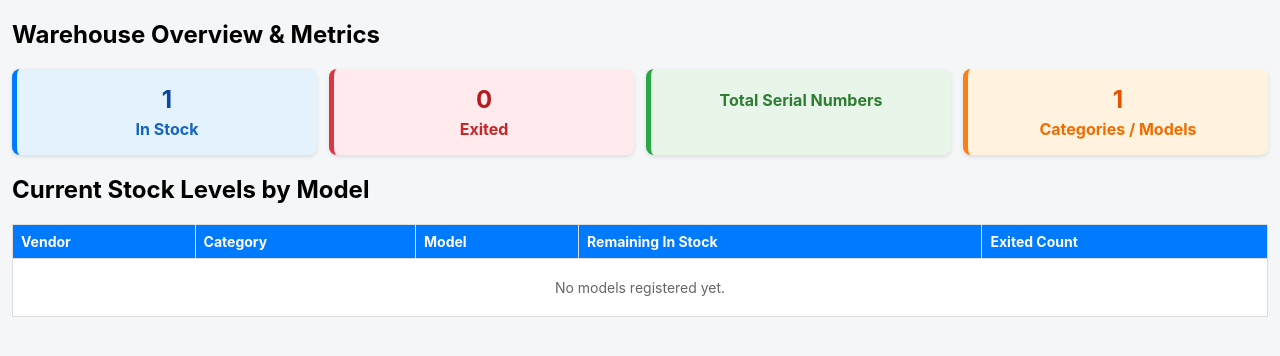
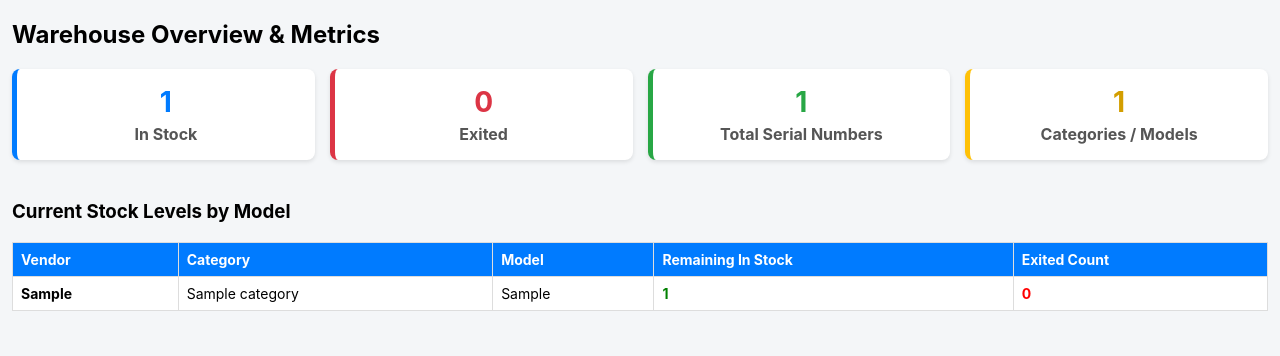
Before and after one commit to mipxman/WarehouseManager, a Flask app: page / in a window 1280 px wide. Shown: the part 61-417 px from the top of the page. Run offline with Flask 3, Linux system fonts and the light colour scheme; a user stored in the database is signed in; tables that the repository leaves empty hold one stand-in row (values such as "Sample post").

Commit message:
Add files via upload

```diff
--- a/templates/index.html
+++ b/templates/index.html
@@ -2,26 +2,26 @@
 {% block content %}
 <h2>Warehouse Overview & Metrics</h2>
 
-<div style="display: grid; grid-template-columns: repeat(auto-fit, minmax(140px, 1fr)); gap: 12px; margin-bottom: 20px;">
-    <div class="card" style="margin:0; text-align:center; background:#e3f2fd; border-left: 5px solid #007bff;">
-        <h3 style="margin:0; color:#0d47a1; font-size:24px;">{{ metrics.total_in_stock }}</h3>
-        <p style="margin:5px 0 0 0; font-weight:bold; color:#1565c0;">In Stock</p>
+<div style="display:flex; gap:15px; margin-bottom:25px; flex-wrap:wrap;">
+    <div class="card" style="flex:1; min-width:200px; border-left:5px solid #007bff; text-align:center;">
+        <h3 style="margin:0; color:#007bff; font-size:28px;">{{ metrics.total_in_stock }}</h3>
+        <p style="margin:5px 0 0 0; color:#555; font-weight:bold;">In Stock</p>
     </div>
-    <div class="card" style="margin:0; text-align:center; background:#ffebee; border-left: 5px solid #dc3545;">
-        <h3 style="margin:0; color:#b71c1c; font-size:24px;">{{ metrics.total_exited }}</h3>
-        <p style="margin:5px 0 0 0; font-weight:bold; color:#c62828;">Exited</p>
+    <div class="card" style="flex:1; min-width:200px; border-left:5px solid #dc3545; text-align:center;">
+        <h3 style="margin:0; color:#dc3545; font-size:28px;">{{ metrics.total_exited }}</h3>
+        <p style="margin:5px 0 0 0; color:#555; font-weight:bold;">Exited</p>
     </div>
-    <div class="card" style="margin:0; text-align:center; background:#e8f5e9; border-left: 5px solid #28a745;">
-        <h3 style="margin:0; color:#1b5e20; font-size:24px;">{{ metrics.total_registered }}</h3>
-        <p style="margin:5px 0 0 0; font-weight:bold; color:#2e7d32;">Total Serial Numbers</p>
+    <div class="card" style="flex:1; min-width:200px; border-left:5px solid #28a745; text-align:center;">
+        <h3 style="margin:0; color:#28a745; font-size:28px;">{{ metrics.total_items }}</h3>
+        <p style="margin:5px 0 0 0; color:#555; font-weight:bold;">Total Serial Numbers</p>
     </div>
-    <div class="card" style="margin:0; text-align:center; background:#fff3e0; border-left: 5px solid #fd7e14;">
-        <h3 style="margin:0; color:#e65100; font-size:24px;">{{ metrics.total_categories }}</h3>
-        <p style="margin:5px 0 0 0; font-weight:bold; color:#ef6c00;">Categories / Models</p>
+    <div class="card" style="flex:1; min-width:200px; border-left:5px solid #ffc107; text-align:center;">
+        <h3 style="margin:0; color:#d39e00; font-size:28px;">{{ metrics.total_categories }}</h3>
+        <p style="margin:5px 0 0 0; color:#555; font-weight:bold;">Categories / Models</p>
     </div>
 </div>
 
-<h2>Current Stock Levels by Model</h2>
+<h3>Current Stock Levels by Model</h3>
 <div class="table-container">
     <table>
         <thead>
@@ -34,17 +34,17 @@
             </tr>
         </thead>
         <tbody>
-            {% for row in summary %}
+            {% for cat in category_counts %}
             <tr>
-                <td><strong>{{ row.vendor }}</strong></td>
-                <td>{{ row.category }}</td>
-                <td>{{ row.model }}</td>
-                <td><span style="color:green; font-weight:bold; font-size:16px;">{{ row.in_stock }}</span></td>
-                <td><span style="color:#dc3545;">{{ row.exited }}</span></td>
+                <td><strong>{{ cat.vendor }}</strong></td>
+                <td>{{ cat.name }}</td>
+                <td>{{ cat.model }}</td>
+                <td style="color:green; font-weight:bold;">{{ cat.in_stock }}</td>
+                <td style="color:red; font-weight:bold;">{{ cat.exited }}</td>
             </tr>
             {% else %}
             <tr>
-                <td colspan="5" style="text-align:center; padding:20px; color:#666;">No models registered yet.</td>
+                <td colspan="5" style="text-align:center; color:#666;">No models registered yet.</td>
             </tr>
             {% endfor %}
         </tbody>
```
Also changed, not shown: templates/log_transaction.html (+12 -0 lines), templates/manage_metadata.html (+27 -0 lines), templates/report.html (+23 -0 lines).
